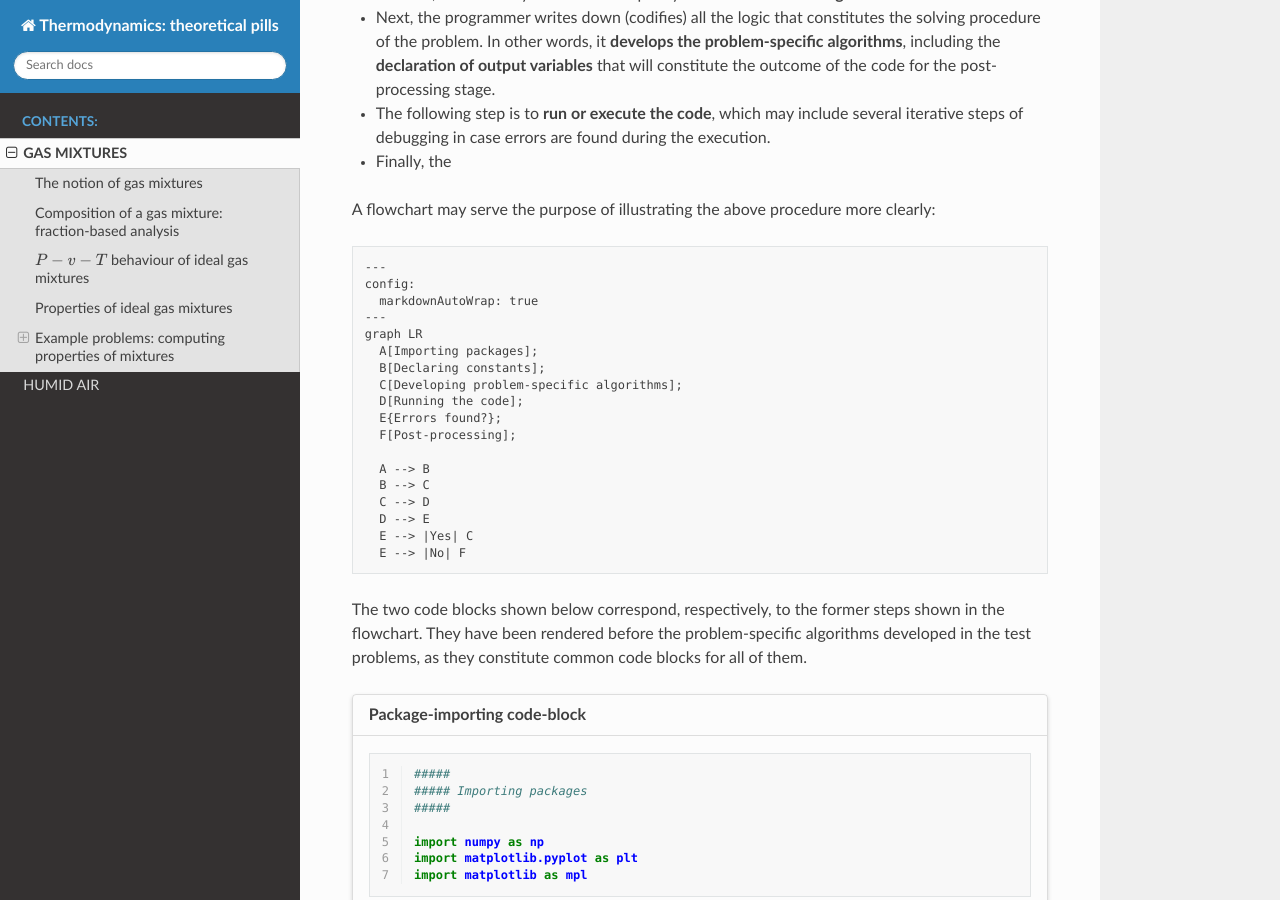
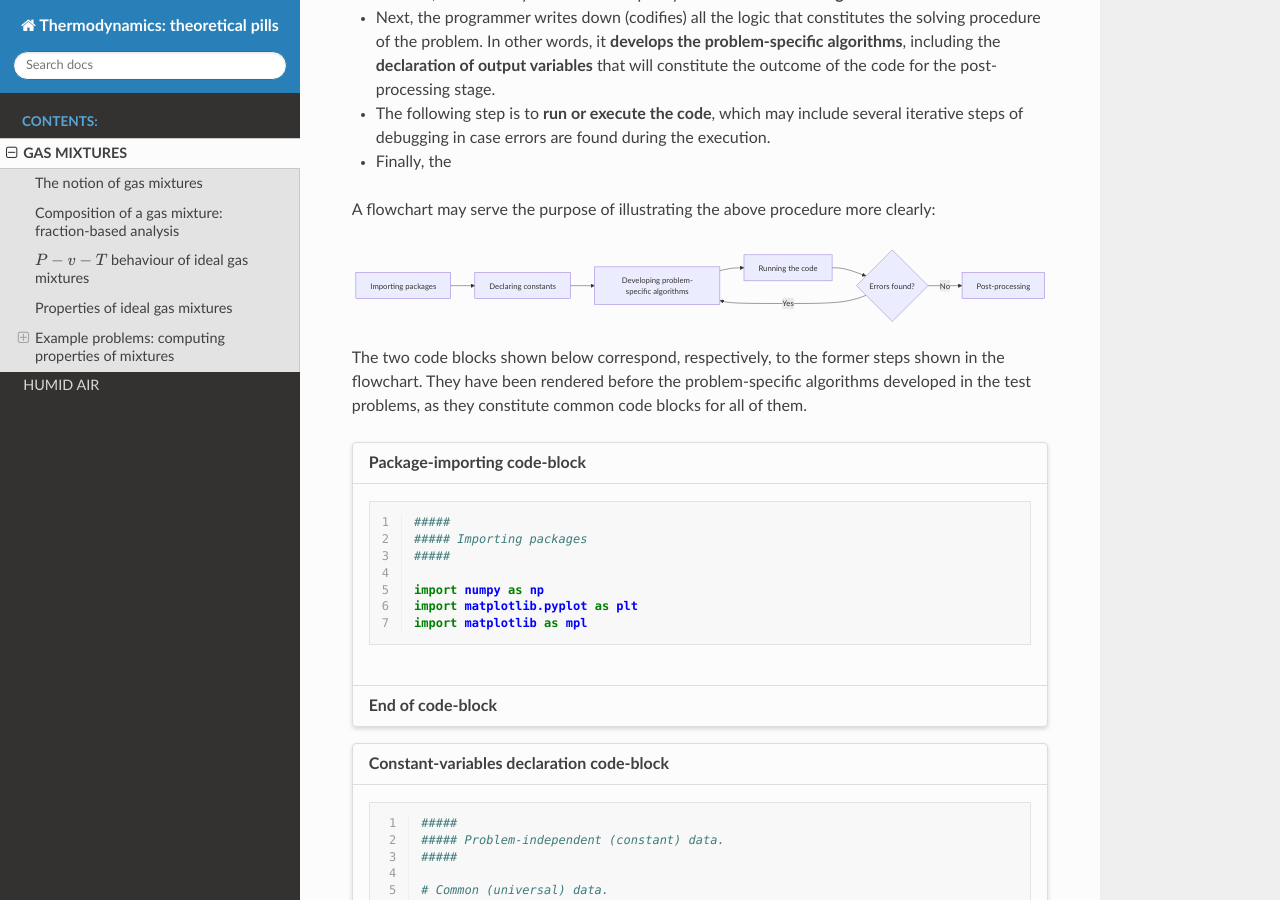
Before and after one commit to azarketa/Thermodynamics-theoretical-pills, a Sphinx documentation site: the page built from source/Gas_mixtures.md, in a window 1280 px wide and 900 px high, scrolled down 8729 px. Built offline with Sphinx 7.4.7 and the Read the Docs theme 3.1.0, drawn with Linux system fonts in a browser that asks for light colours.

Commit message:
Add files via upload

````diff
--- a/source/Gas_mixtures.md
+++ b/source/Gas_mixtures.md
@@ -330,11 +330,7 @@ Whoever has used Python should be familiar with the usual workflow when writing
 A flowchart may serve the purpose of illustrating the above procedure more clearly:
 
 (flowchart_coding)=
-```mermaid
----
-config:
-  markdownAutoWrap: true
----
+:::{mermaid}
 graph LR
   A[Importing packages];
   B[Declaring constants];
@@ -349,7 +345,7 @@ graph LR
   D --> E
   E --> |Yes| C
   E --> |No| F
-```
+:::
 
 The two code blocks shown below correspond, respectively, to the former steps shown in the flowchart. They have been rendered before the problem-specific algorithms developed in the test problems, as they constitute common code blocks for all of them.
 
````
